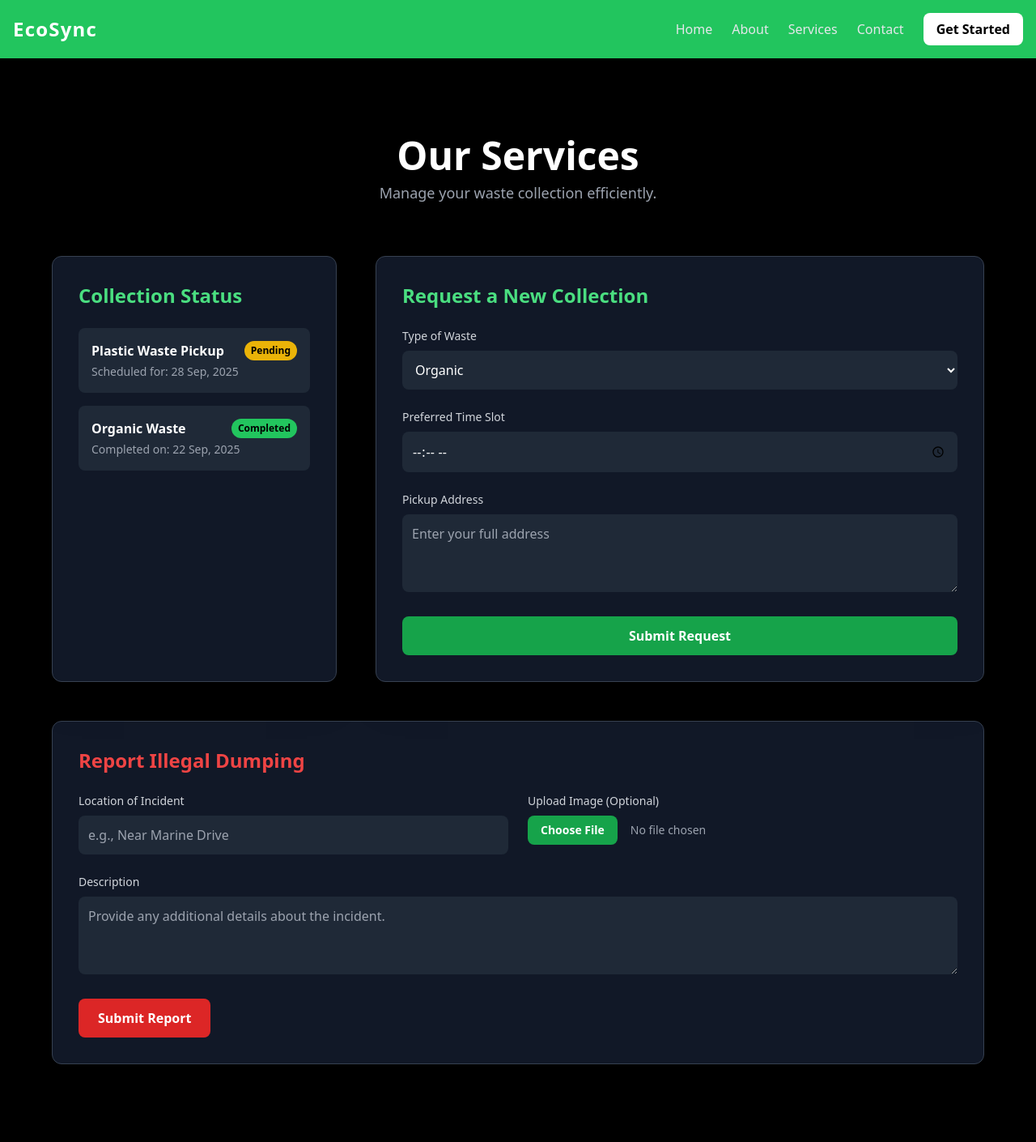
After one commit to Alwin42/Project_100, a Django app: page /service/ in a window 1280 px wide. The commit adds this page. Shown: the whole page at 81% size. Run offline with Django 5.2, Linux system fonts and the light colour scheme; some libraries are stand-ins or nearby versions.

Commit message:
Service page UI done

```diff
--- a/Eco-Sync/App/urls.py
+++ b/Eco-Sync/App/urls.py
@@ -5,4 +5,6 @@ from main import views
 urlpatterns = [
     path('admin/', admin.site.urls),
     path('', views.home, name='home'),
+    path('about/', views.about, name='about'),
+    path('service/', views.service, name='service'),
 ]
--- a/Eco-Sync/main/views.py
+++ b/Eco-Sync/main/views.py
@@ -2,3 +2,9 @@ from django.shortcuts import render
 
 def home(request):
     return render(request, 'main.html')
+
+def about(request):
+    return render(request, 'about.html')
+
+def service(request):
+    return render(request, 'service.html')
--- a/Eco-Sync/templates/index.html
+++ b/Eco-Sync/templates/index.html
@@ -16,9 +16,9 @@
             </a>
 
             <div class="hidden md:flex space-x-6 items-center">
-                <a href="#" class="text-gray-200 hover:text-white transition duration-300">Home</a>
-                <a href="#" class="text-gray-200 hover:text-white transition duration-300">About</a>
-                <a href="#" class="text-gray-200 hover:text-white transition duration-300">Services</a>
+                <a href="{% url 'home' %}" class="text-gray-200 hover:text-white transition duration-300">Home</a>
+                <a href="{% url 'about' %}" class="text-gray-200 hover:text-white transition duration-300">About</a>
+                <a href="{% url 'service' %}" class="text-gray-200 hover:text-white transition duration-300">Services</a>
                 <a href="#" class="text-gray-200 hover:text-white transition duration-300">Contact</a>
                 <a href="#" class="bg-white text-black hover:bg-green-600 hover:text-white font-semibold py-2 px-4 rounded-lg transition duration-300">
                     Get Started
@@ -35,9 +35,9 @@
     </nav>
 
     <div id="mobile-menu" class="hidden md:hidden bg-gray-800">
-        <a href="#" class="block text-gray-300 hover:text-white p-4">Home</a>
-        <a href="#" class="block text-gray-300 hover:text-white p-4">About</a>
-        <a href="#" class="block text-gray-300 hover:text-white p-4">Services</a>
+        <a href="{% url 'home' %}" class="block text-gray-300 hover:text-white p-4">Home</a>
+        <a href="{% url 'about' %}" class="block text-gray-300 hover:text-white p-4">About</a>
+        <a href="{% url 'service' %}" class="block text-gray-300 hover:text-white p-4">Services</a>
         <a href="#" class="block text-gray-300 hover:text-white p-4">Contact</a>
         <a href="#" class="block bg-indigo-500 text-white font-semibold m-4 py-2 px-4 rounded-lg text-center">
             Get Started
--- /dev/null
+++ b/Eco-Sync/templates/service.html
@@ -0,0 +1,98 @@
+{% extends 'index.html' %}
+{% load static %}
+
+{% block content %}
+<div class="bg-black text-white min-h-screen">
+    <div class="container mx-auto px-4 sm:px-6 lg:px-8 py-16">
+
+        <div class="text-center mb-16">
+            <h1 class="text-4xl md:text-5xl font-extrabold mb-2">Our Services</h1>
+            <p class="text-lg text-gray-400">Manage your waste collection efficiently.</p>
+        </div>
+
+        <div class="grid grid-cols-1 lg:grid-cols-3 gap-12">
+
+            <div class="lg:col-span-1 bg-gray-900 p-8 rounded-xl shadow-2xl border border-gray-700">
+                <h2 class="text-2xl font-bold text-green-400 mb-6">Collection Status</h2>
+                <div class="space-y-4">
+                    <div class="bg-gray-800 p-4 rounded-lg">
+                        <div class="flex justify-between items-center">
+                            <span class="font-semibold">Plastic Waste Pickup</span>
+                            <span class="bg-yellow-500 text-black text-xs font-bold px-2 py-1 rounded-full">Pending</span>
+                        </div>
+                        <p class="text-sm text-gray-400 mt-1">Scheduled for: 28 Sep, 2025</p>
+                    </div>
+                    <div class="bg-gray-800 p-4 rounded-lg">
+                        <div class="flex justify-between items-center">
+                            <span class="font-semibold">Organic Waste</span>
+                             <span class="bg-green-500 text-black text-xs font-bold px-2 py-1 rounded-full">Completed</span>
+                        </div>
+                        <p class="text-sm text-gray-400 mt-1">Completed on: 22 Sep, 2025</p>
+                    </div>
+                </div>
+            </div>
+
+            <div class="lg:col-span-2 bg-gray-900 p-8 rounded-xl shadow-2xl border border-gray-700">
+                <h2 class="text-2xl font-bold text-green-400 mb-6">Request a New Collection</h2>
+                <form action="#" method="POST" class="space-y-6">
+                    {% csrf_token %}
+                    <div>
+                        <label for="waste-type" class="block text-sm font-medium text-gray-300 mb-2">Type of Waste</label>
+                        <select id="waste-type" name="waste_type" class="w-full bg-gray-800 border-gray-700 text-white rounded-lg p-3 focus:ring-2 focus:ring-green-500 focus:border-green-500 transition">
+                            <option>Organic</option>
+                            <option>Plastic</option>
+                            <option>E-Waste</option>
+                            <option>Other</option>
+                        </select>
+                    </div>
+
+                    <div>
+                        <label for="pickup-time" class="block text-sm font-medium text-gray-300 mb-2">Preferred Time Slot</label>
+                        <input type="time" id="pickup-time" name="pickup_time" class="w-full bg-gray-800 border-gray-700 text-white rounded-lg p-3 focus:ring-2 focus:ring-green-500 focus:border-green-500 transition">
+                    </div>
+
+                    <div>
+                        <label for="address" class="block text-sm font-medium text-gray-300 mb-2">Pickup Address</label>
+                        <textarea id="address" name="address" rows="3" class="w-full bg-gray-800 border-gray-700 text-white rounded-lg p-3 focus:ring-2 focus:ring-green-500 focus:border-green-500 transition" placeholder="Enter your full address"></textarea>
+                    </div>
+
+                    <div>
+                        <button type="submit" class="w-full bg-green-600 hover:bg-green-700 text-white font-bold py-3 px-4 rounded-lg transition-transform transform hover:scale-105">
+                            Submit Request
+                        </button>
+                    </div>
+                </form>
+            </div>
+
+        </div>
+
+        <div class="mt-12 bg-gray-900 p-8 rounded-xl shadow-2xl border border-gray-700">
+            <h2 class="text-2xl font-bold text-red-500 mb-6">Report Illegal Dumping</h2>
+            <form action="#" method="POST" class="grid grid-cols-1 md:grid-cols-2 gap-6">
+                 {% csrf_token %}
+                <div>
+                    <label for="report-location" class="block text-sm font-medium text-gray-300 mb-2">Location of Incident</label>
+                    <input type="text" id="report-location" name="report_location" class="w-full bg-gray-800 border-gray-700 text-white rounded-lg p-3 focus:ring-2 focus:ring-red-500 focus:border-red-500 transition" placeholder="e.g., Near Marine Drive">
+                </div>
+
+                <div>
+                    <label for="report-image" class="block text-sm font-medium text-gray-300 mb-2">Upload Image (Optional)</label>
+                    <input type="file" id="report-image" name="report_image" class="w-full text-sm text-gray-400 file:mr-4 file:py-2 file:px-4 file:rounded-lg file:border-0 file:text-sm file:font-semibold file:bg-green-600 file:text-white hover:file:bg-green-700">
+                </div>
+
+                <div class="md:col-span-2">
+                    <label for="report-description" class="block text-sm font-medium text-gray-300 mb-2">Description</label>
+                    <textarea id="report-description" name="report_description" rows="3" class="w-full bg-gray-800 border-gray-700 text-white rounded-lg p-3 focus:ring-2 focus:ring-red-500 focus:border-red-500 transition" placeholder="Provide any additional details about the incident."></textarea>
+                </div>
+
+                <div class="md:col-span-2">
+                    <button type="submit" class="w-full md:w-auto bg-red-600 hover:bg-red-700 text-white font-bold py-3 px-6 rounded-lg transition-transform transform hover:scale-105">
+                        Submit Report
+                    </button>
+                </div>
+            </form>
+        </div>
+
+    </div>
+</div>
+{% endblock %}
```
Also changed, not shown: Eco-Sync/templates/about.html (added, +37 -0 lines).
